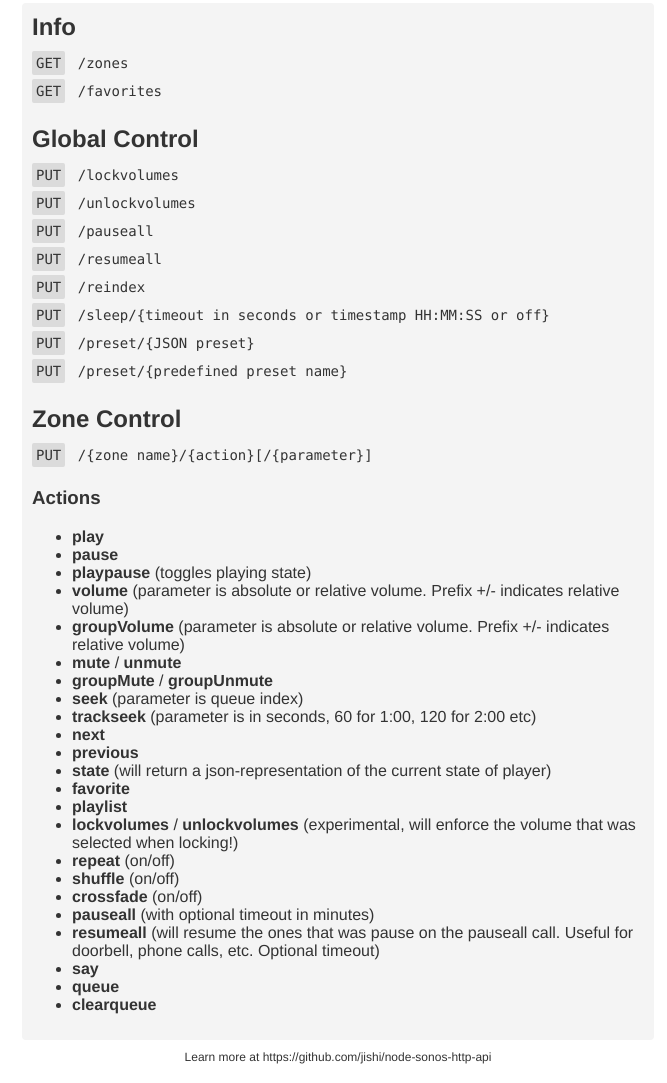
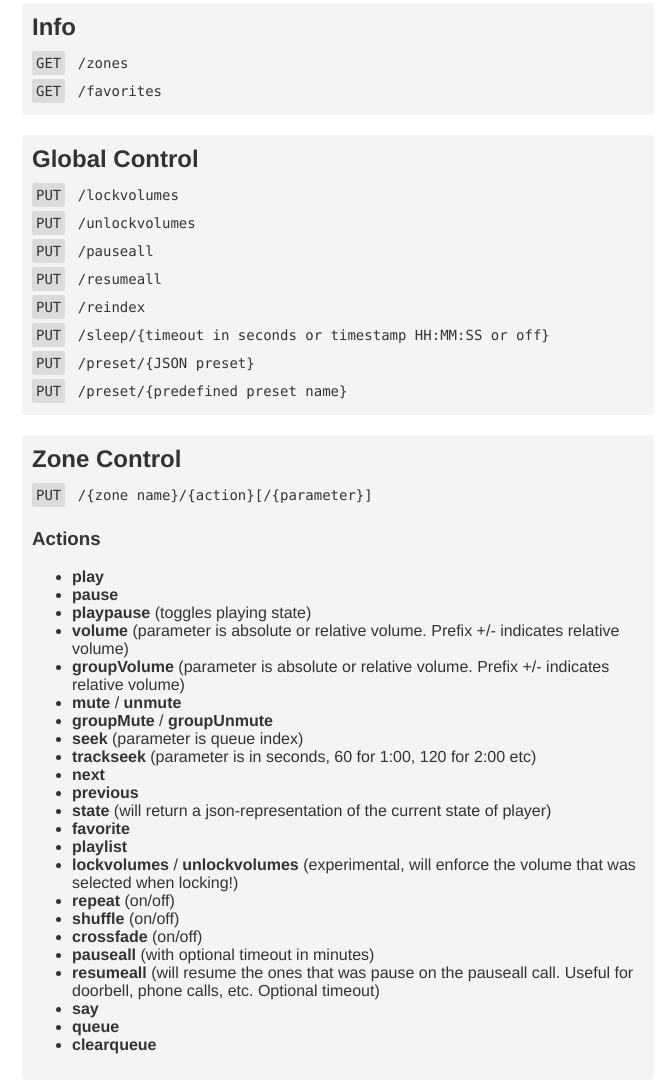
Before and after one commit to jishi/node-sonos-http-api, a website: page static/index.html in a window 1280 px wide. Shown: the part 358-1441 px from the top of the page, without its empty margins (302-969 px from the left). Drawn offline with Linux system fonts and the light colour scheme.

Commit message:
break up the sections

```diff
--- a/static/index.html
+++ b/static/index.html
@@ -10,7 +10,7 @@
       a:hover { text-decoration: underline; }
       .logo { display: block; margin: auto }
       .content { margin: 20px 25%; }
-      .docs { background-color: #f4f4f4; border-radius: 4px; padding: 10px;}
+      .docs { background-color: #f4f4f4; border-radius: 4px; padding: 10px; margin-bottom: 20px;}
       .docs p { padding: 0; margin: 0; line-height: 28px; font-size: 14px; font-family: Consolas, 'Liberation Mono', Menlo, Courier, monospace; }
       .docs .method { background-color: #dbdbdb; padding: 4px; border-radius: 2px; margin-right: 4px;}
       .docs h2 { margin-bottom: 8px;}
@@ -27,7 +27,9 @@
         <h2>Info</h2>
         <p><span class="method">GET</span> <a href="/zones">/zones</a></p>
         <p><span class="method">GET</span> <a href="/favorites">/favorites</a></p>
+      </div>
 
+      <div class="docs">
         <h2>Global Control</h2>
         <p><span class="method">PUT</span> /lockvolumes</p>
         <p><span class="method">PUT</span> /unlockvolumes</p>
@@ -37,7 +39,9 @@
         <p><span class="method">PUT</span> /sleep/{timeout in seconds or timestamp HH:MM:SS or off}</p>
         <p><span class="method">PUT</span> /preset/{JSON preset}</p>
         <p><span class="method">PUT</span> /preset/{predefined preset name}</p>
+      </div>
 
+      <div class="docs">
         <h2>Zone Control</h2>
         <p><span class="method">PUT</span> /{zone name}/{action}[/{parameter}]</p>
 
```
